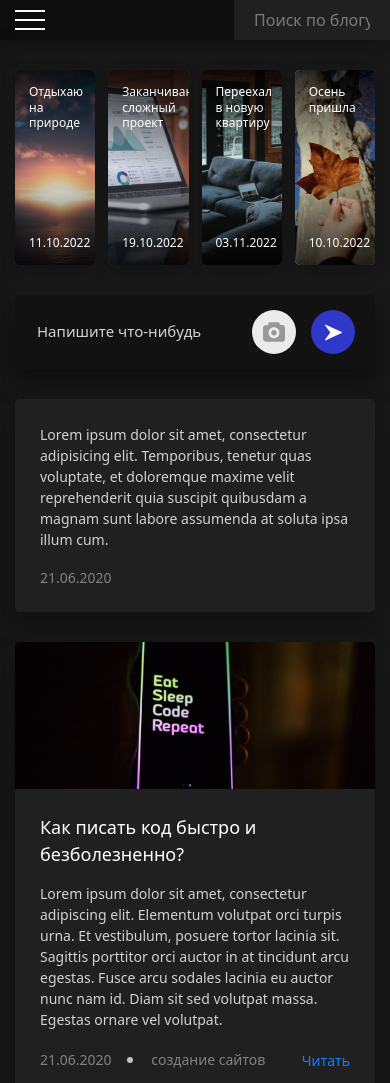
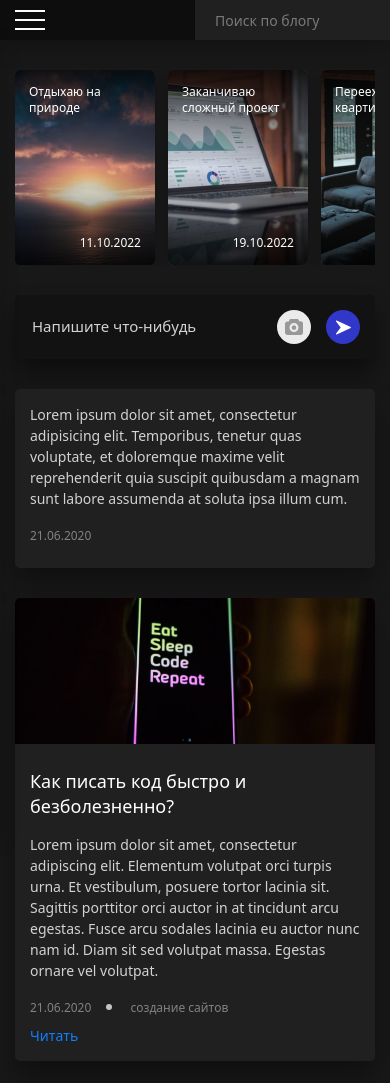
Before and after one commit to Darnelo-Inc/personal-blog, a website: page src/index.html in a window 390 px wide. Shown: the top 1083 px of the page. Drawn offline with nearby package versions, Linux system fonts and the light colour scheme; files that its build step writes are made by us from their sources.

Commit message:
adaptive main page

```diff
--- a/src/assets/scss/_vars.scss
+++ b/src/assets/scss/_vars.scss
@@ -12,4 +12,4 @@ $z-index-modal:   1010;
 $sidebar-width: 300px;
 
 $tablet-bp: 991px;
-$mobile-bp: 700px;
+$mobile-bp: 575px;
--- a/src/assets/scss/blocks/add-post.scss
+++ b/src/assets/scss/blocks/add-post.scss
@@ -5,6 +5,10 @@
     border-radius: 5px;
     background-color: $secondary;
     box-shadow: 0 15px 25px rgba($black, .45);
+
+    @include breakpoint($mobile-bp) {
+        padding: 1.5rem;
+    }
 }
 
 .add-post__form {
@@ -36,7 +40,11 @@
     display: flex;
     flex-shrink: 0;
     justify-content: flex-end;
-    width: 120px;
+    width: 12rem;
+
+    @include breakpoint($mobile-bp) {
+        width: 9rem;
+    }
 }
 
 .add-post__file,
@@ -51,6 +59,11 @@
     cursor: pointer;
 
     transition: background-color .2s linear;
+
+    @include breakpoint($mobile-bp) {
+        width: 3.4rem;
+        height: 3.4rem;
+    }
 }
 
 .add-post__file {
@@ -63,14 +76,25 @@
     &:hover {
         background-color: darken(#EBEBEB, 5%);
     }
+
+    @include breakpoint($mobile-bp) {
+        background-size: 18px;
+    }
 }
 
 .add-post__send {
     margin-left: 1.5rem;
+
+    font-size: 0;
+    color: transparent;
 
     background: $blue url("../images/add-post/send.svg") no-repeat center;
 
     &:hover {
         background-color: darken($blue, 5%);
     }
+
+    @include breakpoint($mobile-bp) {
+        background-size: 15px;
+    }
 }
--- a/src/assets/scss/blocks/header.scss
+++ b/src/assets/scss/blocks/header.scss
@@ -12,15 +12,24 @@
 
     @include breakpoint($tablet-bp) {
         width: 100%;
+        justify-content: space-between;
     }
 }
 
 .header__left {
     width: 60%;
+
+    @include breakpoint($tablet-bp) {
+        width: 50%;
+    }
 }
 
 .header__right {
     display: flex;
     justify-content: flex-end;
     width: 40%;
+
+    @include breakpoint($tablet-bp) {
+        width: 50%;
+    }
 }
--- a/src/assets/scss/blocks/main.scss
+++ b/src/assets/scss/blocks/main.scss
@@ -2,7 +2,6 @@
     padding: 10rem 0 8rem $sidebar-width;
 
     @include breakpoint($tablet-bp) {
-        padding-top: 7rem;
-        padding-left: 0;
+        padding: 7rem 0 5rem;
     }
 }
--- a/src/assets/scss/blocks/pagenav.scss
+++ b/src/assets/scss/blocks/pagenav.scss
@@ -2,6 +2,10 @@
     display: flex;
     justify-content: center;
     margin-top: 8rem;
+
+    @include breakpoint($tablet-bp) {
+        margin-top: 5rem;
+    }
 }
 
 .pagenav__item {
--- a/src/assets/scss/blocks/post.scss
+++ b/src/assets/scss/blocks/post.scss
@@ -6,6 +6,10 @@
     box-shadow: 0 15px 25px rgba($black, .35);
     border-radius: 5px;
     overflow: hidden;
+
+    @include breakpoint($mobile-bp) {
+        padding: 1.5rem;
+    }
 }
 
 .post__header {
@@ -26,6 +30,7 @@
     margin-bottom: 1.5rem;
 
     font-size: 1.8rem;
+    line-height: 1.4;
     font-weight: 500;
     color: $white;
 
@@ -125,6 +130,11 @@
     display: flex;
     justify-content: space-between;
     align-items: center;
+
+    @include breakpoint($mobile-bp) {
+        flex-direction: column;
+        align-items: flex-start;
+    }
 }
 
 .post__data {
@@ -140,6 +150,12 @@
         &:hover {
             text-decoration: underline;
         }
+    }
+
+    @include breakpoint($mobile-bp) {
+        margin-bottom: 1rem;
+
+        font-size: 1.2rem;
     }
 }
 
--- a/src/assets/scss/blocks/search.scss
+++ b/src/assets/scss/blocks/search.scss
@@ -26,6 +26,6 @@
         padding-top: .9rem;
         padding-bottom: .9rem;
 
-        font-size: 1.6rem;
+        font-size: 1.4rem;
     }
 }
--- a/src/assets/scss/blocks/stories.scss
+++ b/src/assets/scss/blocks/stories.scss
@@ -4,6 +4,12 @@
     grid-column-gap: 13px;
     grid-template-rows: 195px;
     margin-bottom: 3rem;
+
+    @include breakpoint($mobile-bp) {
+        grid-template-columns: 140px 140px 140px 140px;
+
+        overflow: auto;
+    }
 }
 
 .stories__item {
--- a/src/index.html
+++ b/src/index.html
@@ -47,7 +47,9 @@
                 <input type="file" id="add-post-file">
             </label>
 
-            <button class="add-post__send" type="submit"></button>
+            <button class="add-post__send" type="submit">
+                Отправить
+            </button>
         </div>
     </form>
 </div>
```
